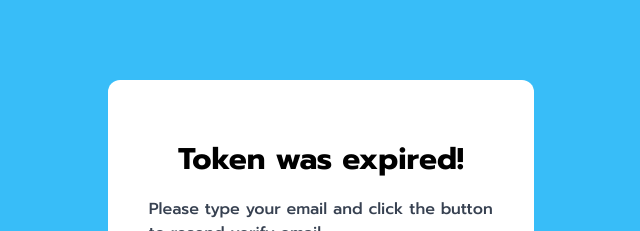
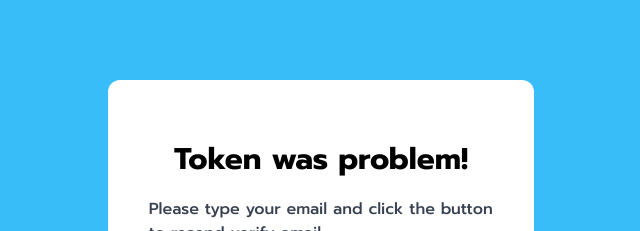
Before and after one commit to jobdle/frontend, a Next.js app: page /verify/fail in a window 1280 px wide. Shown: the top 231 px of the page, without its empty margins (319-959 px from the left). Built offline with nearby package versions, Linux system fonts and the light colour scheme.

Commit message:
dbugVerifyPage

```diff
--- a/pages/verify/[status].tsx
+++ b/pages/verify/[status].tsx
@@ -80,7 +80,7 @@ const VerifyPage = () => {
           <div className="bg-white w-8/12 lg:w-4/12 my-20 p-10 rounded-xl border border-transparent">
             <div className="">
               <p className="font-bold text-3xl text-center my-5">
-                Token was expired!
+                Token was problem!
               </p>
 
               <label className="block font-medium text-gray-700 my-1">
--- a/pages/verify/index.tsx
+++ b/pages/verify/index.tsx
@@ -18,20 +18,14 @@ const VerifyIndexPage = () => {
           },
         }
       );
-      alert(response.data.message);
       router.push("/verify/success");
     } catch (error: any) {
-      alert(error.response.data.message);
       console.error(error);
       router.push("/verify/fail");
     }
   };
 
   useEffect(() => {
-    if (verify_email_token === undefined) {
-      //router.push("/signin"); //ที่เปิดมาผิดหน้ามีปัญหาตรงนี้
-      return;
-    }
     handleVerify();
     console.log(verify_email_token);
   }, [verify_email_token]);
```
